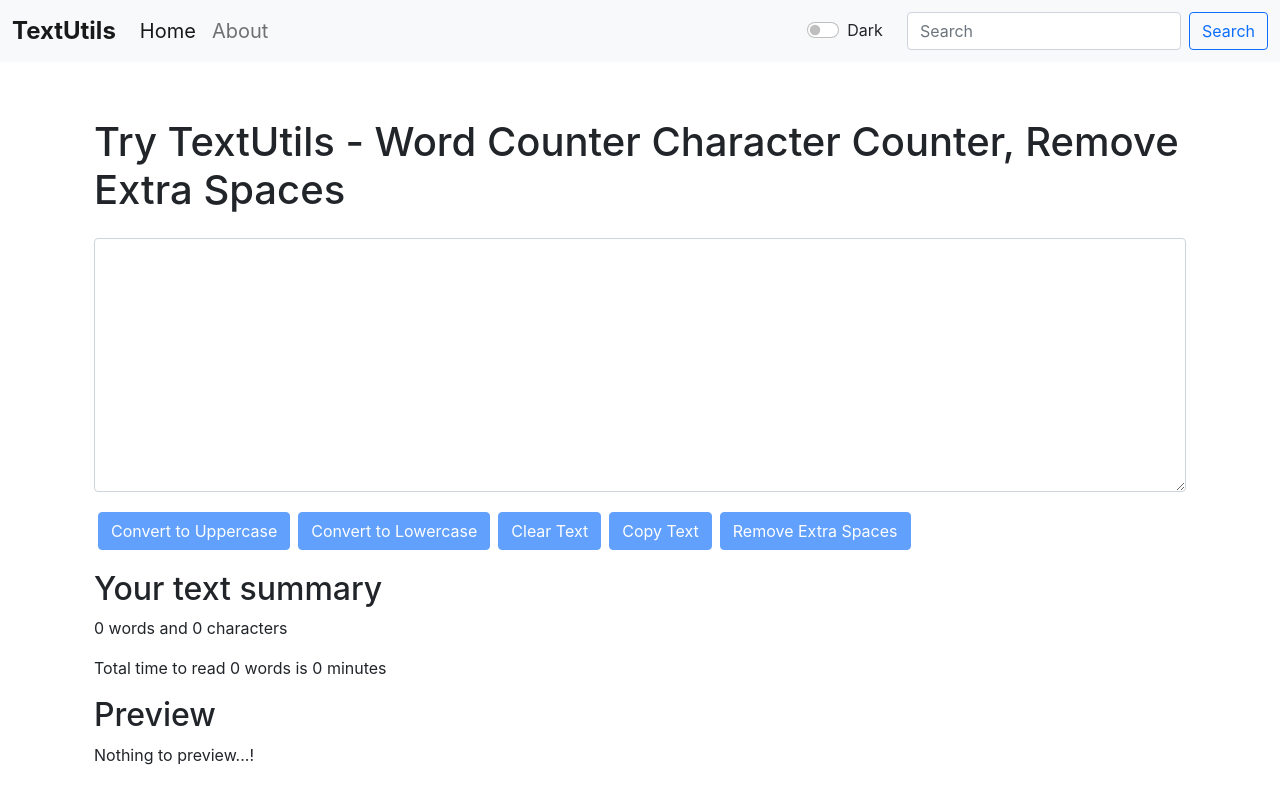
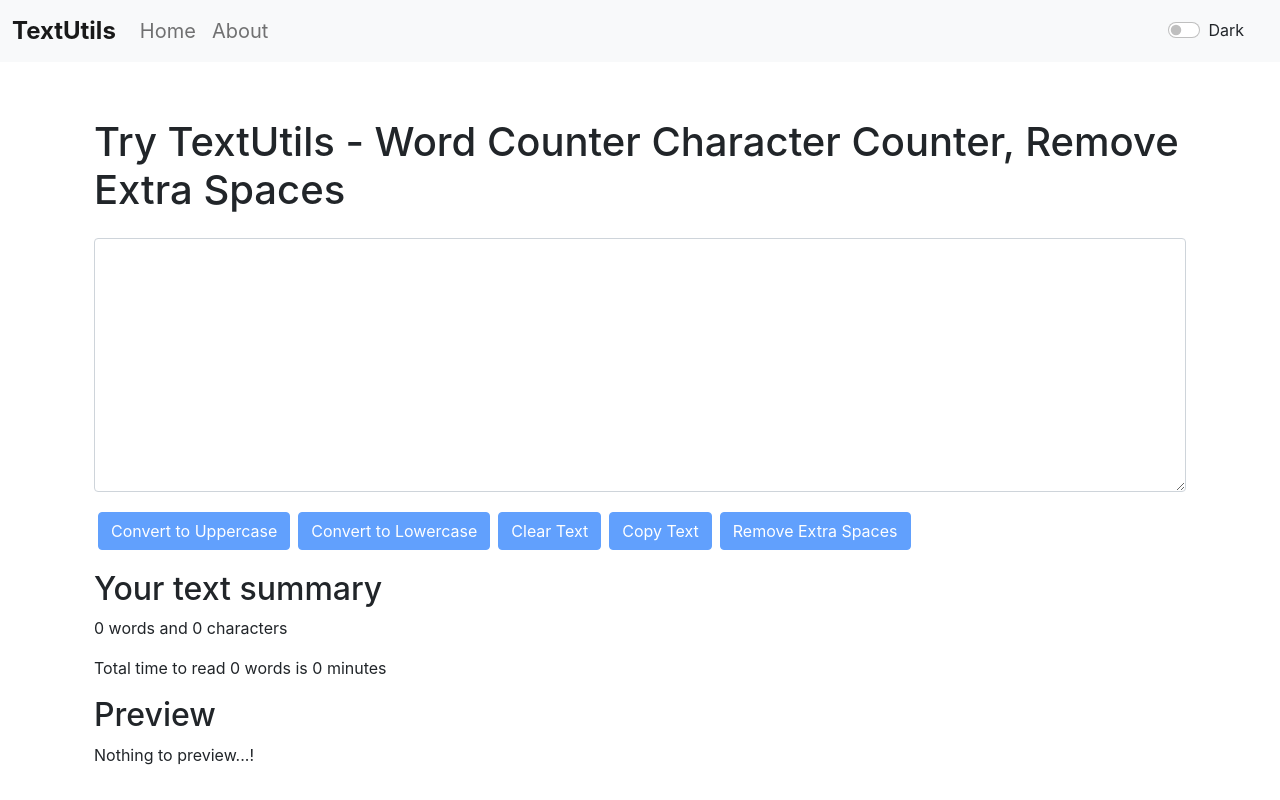
Before and after one commit to Yashcodes/TextUtils-React, a React (Create React App) app: page / in a window 1280 px wide. Built offline with nearby package versions, Linux system fonts and the light colour scheme.

Commit message:
Removed Search Form | Active class from Home

```diff
--- a/src/components/Navbar.js
+++ b/src/components/Navbar.js
@@ -26,7 +26,7 @@ const Navbar = (props) => {
           <ul className="navbar-nav me-auto mb-2 mb-lg-0">
             <li className="nav-item">
               <Link
-                className="nav-link active fs-5"
+                className="nav-link fs-5"
                 aria-current="page"
                 to="/"
               >
@@ -51,18 +51,6 @@ const Navbar = (props) => {
               {props.modeTxt}
             </label>
           </div>
-
-          <form className="d-flex">
-            <input
-              className="form-control me-2"
-              type="search"
-              placeholder="Search"
-              aria-label="Search"
-            />
-            <button className="btn btn-outline-primary" type="submit">
-              Search
-            </button>
-          </form>
         </div>
       </div>
     </nav>
```
